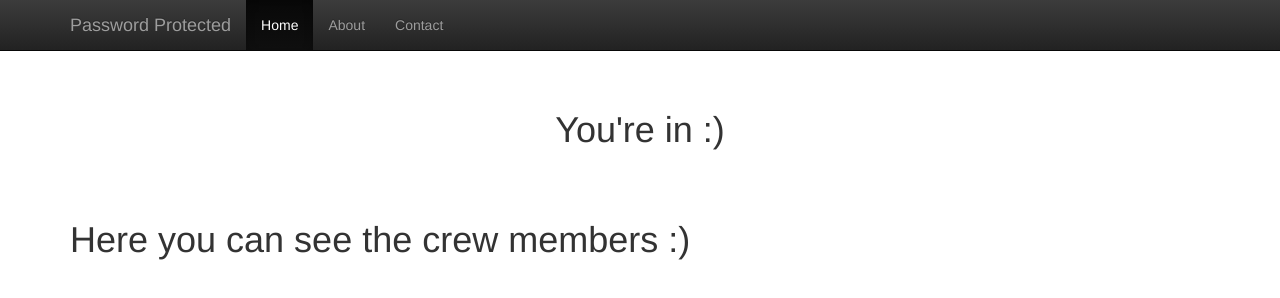
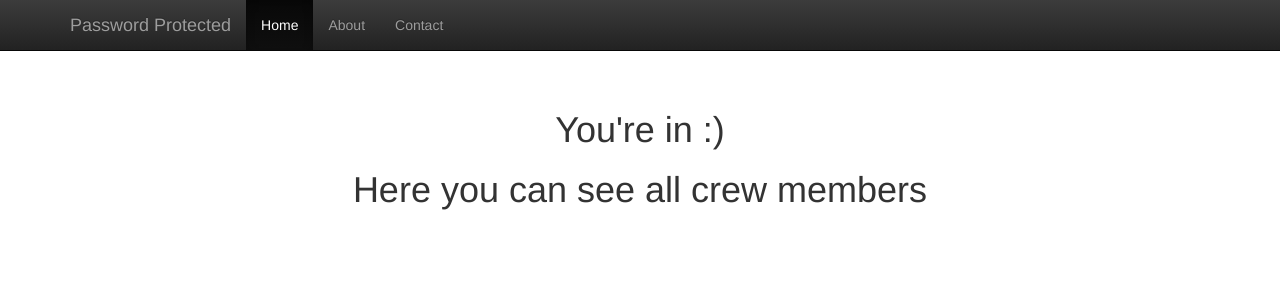
Before and after one commit to kerklines/kerklines.github.io, a plain HTML site: page 430ab3deb9c62ed6795e93b6b9638a17163cc70d/index.html in a window 1280 px wide. Drawn offline with nearby package versions, Linux system fonts and the light colour scheme.

Commit message:
Update index.html

```diff
--- a/430ab3deb9c62ed6795e93b6b9638a17163cc70d/index.html
+++ b/430ab3deb9c62ed6795e93b6b9638a17163cc70d/index.html
@@ -53,10 +53,7 @@
 
             <div class="starter-template">
                 <h1>You're in :)</h1>
-            </div>
-
-            <div class="about">
-                <h1>Here you can see the crew members :)</h1>
+                <h1>Here you can see all crew members</h1>
             </div>
 
         </div>
```
